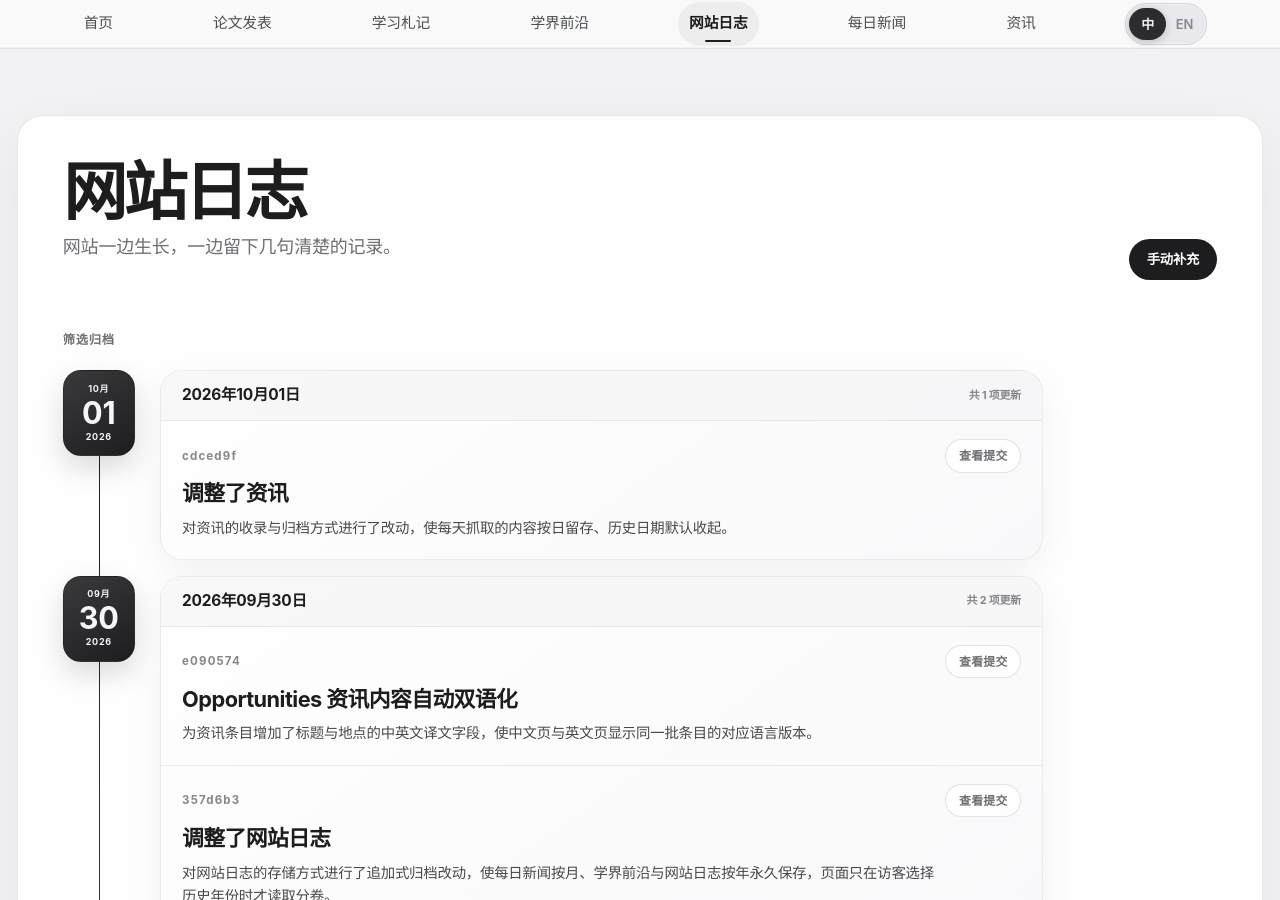
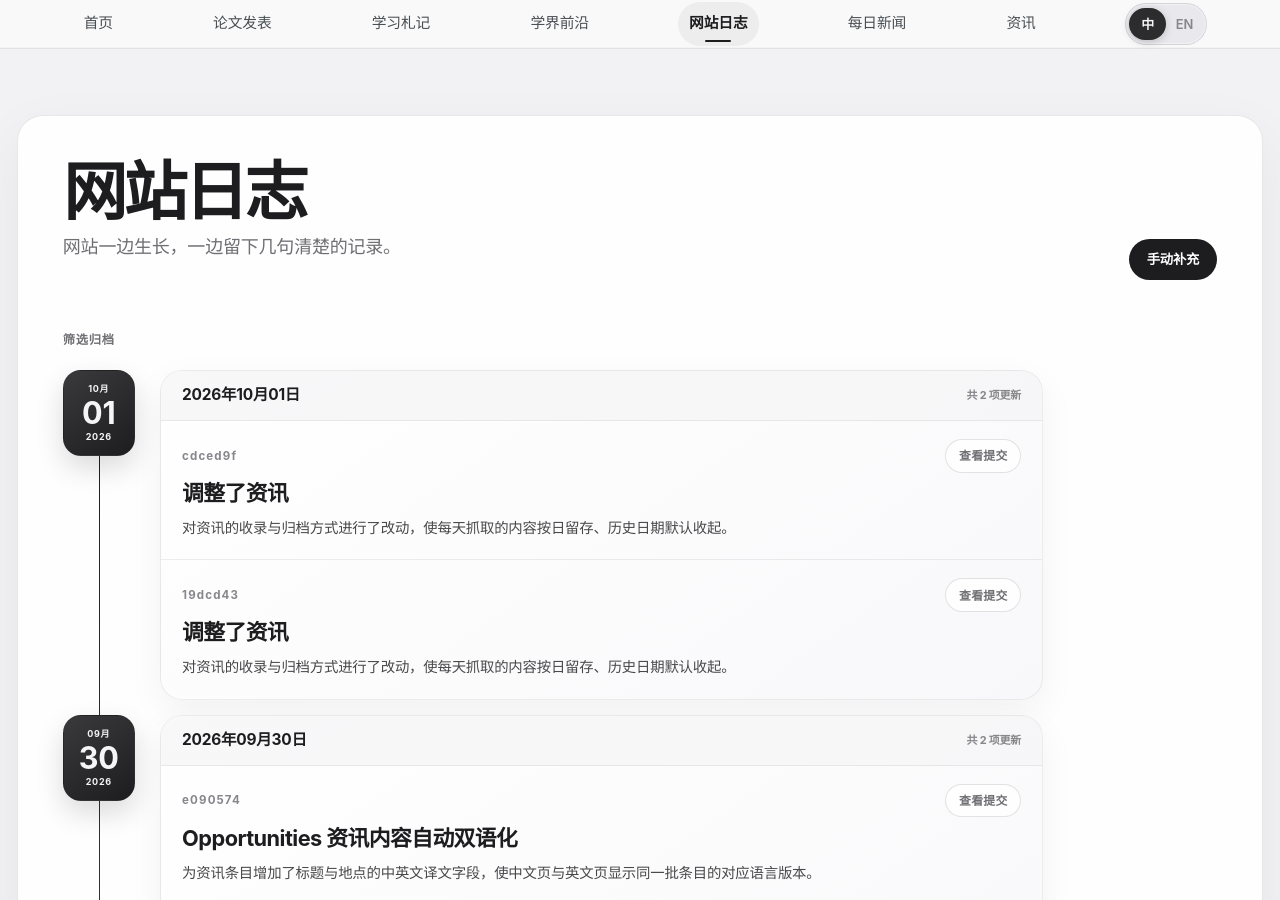
Before and after one commit to HaoxiangLuo/HaoxiangLuo.github.io, a Jekyll site: the page built from _pages/site-log-zh.html, in a window 1280 px wide and 900 px high. Built offline with Jekyll 4.4.1, drawn with Linux system fonts in a browser that asks for light colours; a style sheet for code colours, icons or effects is not loaded.

```diff
--- a/_data/site_updates.json
+++ b/_data/site_updates.json
@@ -12,6 +12,20 @@
     "details_en": "Refined the opportunities archive, sections, or automatic collection.",
     "sha": "cdced9f",
     "url": "https://github.com/HaoxiangLuo/HaoxiangLuo.github.io/commit/cdced9f948199e6688f03a79edaa26bc8e4d182d"
+  },
+  {
+    "date": "2026-10-01",
+    "title_zh": "调整了资讯",
+    "title_en": "Refined Opportunities",
+    "message": "Probe the Opportunities translation endpoint when a request fails",
+    "story_zh": "对资讯的收录与归档方式进行了改动，使每天抓取的内容按日留存、历史日期默认收起。",
+    "story_en": "Changed how Opportunities is collected and archived so each day's items are kept by date and earlier days stay folded.",
+    "purpose_zh": "更新站内页面、板块或脚本的内容组织与呈现方式。",
+    "purpose_en": "Probe the Opportunities translation endpoint when a request fails",
+    "details_zh": "调整资讯页面的收录内容、板块结构或自动采集。",
+    "details_en": "Refined the opportunities archive, sections, or automatic collection.",
+    "sha": "19dcd43",
+    "url": "https://github.com/HaoxiangLuo/HaoxiangLuo.github.io/commit/19dcd43ba1618c7859047541d530f23084cc23c9"
   },
   {
     "date": "2026-09-30",
```
Also changed, not shown: assets/data/archive/manifest.json, 1 other file.
